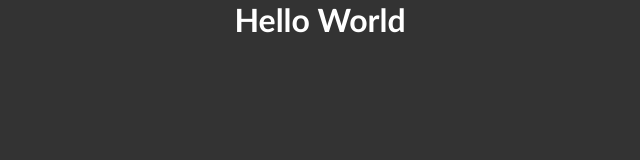
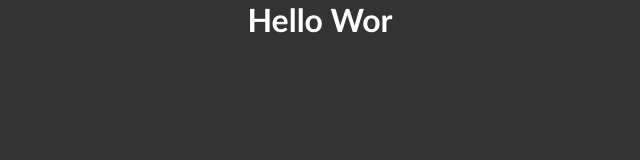
Before and after one commit to hamc/fatec-5sem, a plain HTML site: page index.html in a window 1280 px wide. Shown: the whole page, without its empty margins (320-960 px from the left). Drawn offline with Linux system fonts and the light colour scheme.

Commit message:
Alterando index.html

```diff
--- a/index.html
+++ b/index.html
@@ -5,9 +5,9 @@
     <meta http-equiv="X-UA-Compatible" content="IE=edge">
     <meta name="viewport" content="width=device-width, initial-scale=1.0">
     <link rel="stylesheet" type="text/css" href="style.css">
-    <title>Hello World</title>
+    <title>Hello Wor</title>
 </head>
 <body>
-    <h1>Hello World</h1>
+    <h1>Hello Wor</h1>
 </body>
 </html>
```
